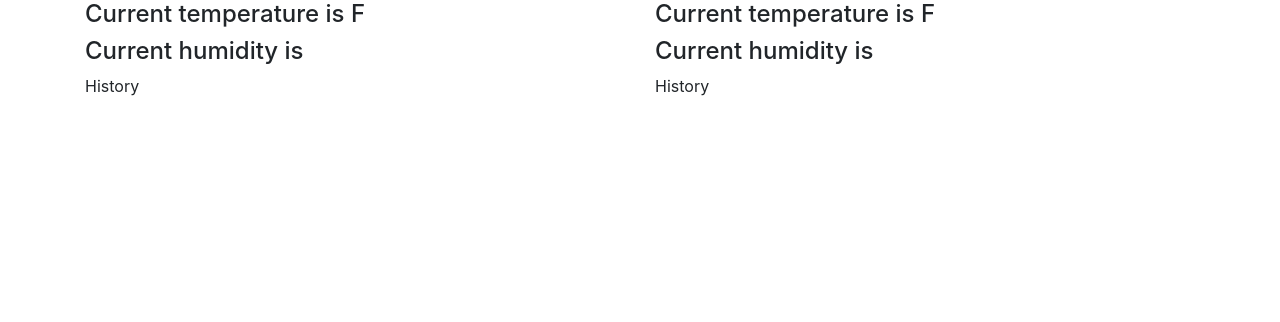
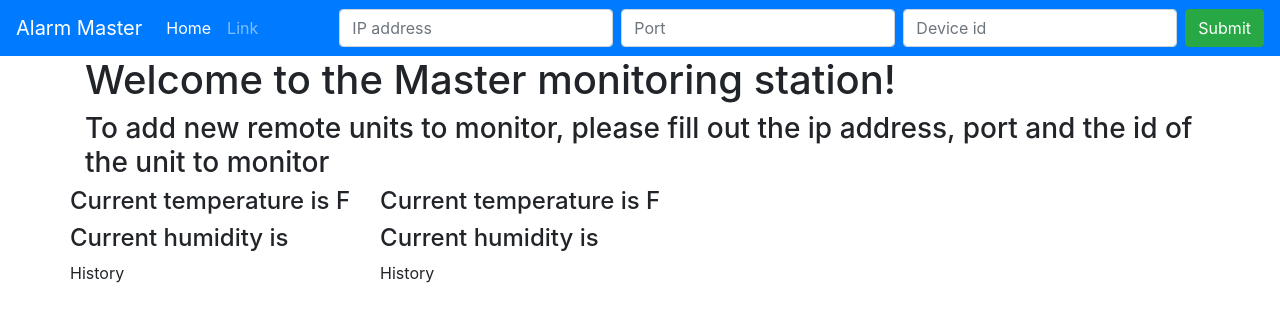
Before and after one commit to grigor-minasyan/arduino-rtu, a Flask app: page / in a window 1280 px wide. Shown: the top 322 px of the page. Run offline with Flask 2, Linux system fonts and the light colour scheme; parts of the project's set-up code (start-up, migrations or seed data) failed here and were passed over; some libraries are stand-ins or nearby versions.

Commit message:
fixed the mixed data, added option in lcd to change device id, made some html and javacript changes

```diff
--- a/master-server/DCPx_functions.py
+++ b/master-server/DCPx_functions.py
@@ -90,22 +90,24 @@
     buff.append(DCP_genCmndBCH(buff, len(buff)))
     return buff
 
-def DCP_is_valid_response(buffer, rtu):
-    return (buffer[len(buffer)-1] == DCP_genCmndBCH(buffer, len(buffer)-1) and buffer[0] == 0xaa and buffer[1] == 0xfa and buffer[2] == rtu.id)
+def DCP_is_valid_response(buffer):
+    return (buffer[len(buffer)-1] == DCP_genCmndBCH(buffer, len(buffer)-1) and buffer[0] == 0xaa and buffer[1] == 0xfa)
 
-def DCP_process_response(buffer, rtu_data):
+
+def DCP_process_response(buffer, rtu):
     """
     response packet to this is going to look like this
     [aa][fa][addr][opcode][00][val1][val2][val3][val4][alarms][bch] - means sending the threshold in C
     [aa][fa][addr][opcode][01][dt1][dt2][dt3][dt4][dt5][dt6][temp][hum][bch] - current temp
     [aa][fa][addr][opcode][02][dt1][dt2][dt3][dt4][dt5][dt6][temp][hum][bch] - year month sent in bitwise with temp and humidity
     """
-    if buffer[3] == DCP_op_name.FUDR: #get the command to process
-        if buffer[4] == 0:#updating the thresholds
-            rtu_data.set_thresholds([to_int8_t(buffer[5]), to_int8_t(buffer[6]), to_int8_t(buffer[7]), to_int8_t(buffer[8])], buffer[2])
-            rtu_data.set_alarms_binary(buffer[9], buffer[2])
-        if buffer[4] == 1:#updating the current
-            rtu_data.set_current_data(Dttimetemphum(buffer[5], buffer[6], buffer[7], buffer[8], buffer[9], buffer[10], to_int8_t(buffer[11]), buffer[12]), buffer[2])
-        if (buffer[4] == 2):#updating the history
-            temp_data = Dttimetemphum(buffer[5], buffer[6], buffer[7], buffer[8], buffer[9], buffer[10], to_int8_t(buffer[11]), buffer[12])
-            rtu_data.add_hist(temp_data, buffer[2])
+    if buffer[2] == rtu.id:
+        if buffer[3] == DCP_op_name.FUDR: #get the command to process
+            if buffer[4] == 0:#updating the thresholds
+                rtu.set_thresholds([to_int8_t(buffer[5]), to_int8_t(buffer[6]), to_int8_t(buffer[7]), to_int8_t(buffer[8])])
+                rtu.set_alarms_binary(buffer[9])
+            if buffer[4] == 1:#updating the current
+                rtu.set_current_data(Dttimetemphum(buffer[5], buffer[6], buffer[7], buffer[8], buffer[9], buffer[10], to_int8_t(buffer[11]), buffer[12]))
+            if (buffer[4] == 2):#updating the history
+                temp_data = Dttimetemphum(buffer[5], buffer[6], buffer[7], buffer[8], buffer[9], buffer[10], to_int8_t(buffer[11]), buffer[12])
+                rtu.add_hist(temp_data)
--- a/master-server/main.py
+++ b/master-server/main.py
@@ -2,7 +2,7 @@
 # An object of Flask class is our WSGI application.
 from flask import Flask, render_template, jsonify, request
 from json import JSONEncoder
-import threading, time, socket, sys, json
+import threading, time, socket, sys, json, pickle
 from DCPx_functions import *
 from RTU_data import *
 import smtplib
@@ -17,14 +17,18 @@
             return [obj.id, obj.thresholds, obj.alarms_binary, obj.current_data, list(obj.history)]
         return json.JSONEncoder.default(self, obj)
 
-# CONSTANTS
+
+
 RTU_list = []
-RTU_list.append(RTU_data(id=2, ip='192.168.2.177', port=9999, server_socket = socket.socket(socket.AF_INET, socket.SOCK_DGRAM), server_address = ('192.168.2.111', 20000)))
-RTU_list.append(RTU_data(id=3, ip='192.168.1.178', port=8888, server_socket = socket.socket(socket.AF_INET, socket.SOCK_DGRAM), server_address = ('192.168.1.111', 10000)))
-# RTU_list.append(RTU_data(id=2, ip='192.168.2.177', port=8888, server_address = ('192.168.2.111', 10000)))
-# RTU_list.append(RTU_data(id=3, ip='192.168.1.178', port=8888, server_address = ('192.168.1.111', 10000)))
-# sock = socket.socket(socket.AF_INET, socket.SOCK_DGRAM);
-# sock.setsockopt( socket.SOL_SOCKET, socket.SO_REUSEADDR, 1 )
+RTU_list = pickle.load(open('./master-server/stored_RTUs.pkl', 'rb'))
+
+# RTU_list.append(RTU_data(id=2, ip='192.168.1.102', port=8888))
+# RTU_list.append(RTU_data(id=3, ip='192.168.1.103', port=8888))
+
+sock = socket.socket(socket.AF_INET, socket.SOCK_DGRAM)
+server_address = ('192.168.1.101', 10000)
+sock.bind(server_address)
+
 def get_RTU_i(id):
     for i in range(len(RTU_list)):
         if RTU_list[i].id == id:
@@ -51,28 +55,25 @@
     if num == 0b0000:
         return 'Subject: {}\n\n{}'.format("Alarms clear, comfortable", "Alarms clear, comfortable")
 
-def listening_thread(rtu):
+def listening_thread():
     # function to continuously check for UDP
-    server_address = rtu.server_address
-    print('starting up RTU id # %i on port %s' % (rtu.id, server_address))
-
-    # sock.shutdown(2)
-    rtu.server_socket.bind(server_address)
-    # sock.listen(1)
-    # def check_incoming_traffic():
     while True:
         # print('\nwaiting to receive message')
-        data, address = rtu.server_socket.recvfrom(4096)
+        data, address = sock.recvfrom(1024)
         data_list = bytearray(data)
         # print('received %s bytes from %s' % (len(data), address))
         # print(':'.join(x.encode('hex') for x in data))
         if len(data_list) > 3:
             # print(' '.join(hex(i)[2:] for i in bytearray(data_list)))
-            if DCP_is_valid_response(data_list, rtu):
-                DCP_process_response(data_list, rtu)
-                if rtu.alarms_binary != rtu.prev_alarm_state:
-                    rtu.set_prev_alarm_state(rtu.alarms_binary, rtu.id)
-                    smtplib.SMTP('localhost').sendmail('RTU'+str(rtu.id)+'@master.com', ['master@master.com'], get_arlm_message(rtu.alarms_binary))
+            if DCP_is_valid_response(data_list):
+                if get_RTU_i(data_list[2])  == -1:
+                    print("No RTU found with an id of %s" % data_list[2])
+                else:
+                    rtu = RTU_list[get_RTU_i(data_list[2])]
+                    DCP_process_response(data_list,rtu)
+                    if rtu.alarms_binary != rtu.prev_alarm_state:
+                        rtu.set_prev_alarm_state(rtu.alarms_binary)
+                        smtplib.SMTP('localhost').sendmail('RTU'+str(rtu.id)+'@master.com', ['master@master.com'], get_arlm_message(rtu.alarms_binary))
 
 
 
@@ -83,31 +84,27 @@
 # responding to JSON request
 @app.route('/_update_cur_temp/<rtu_id>')
 def update_cur_temp(rtu_id):
+    pickle.dump(RTU_list, open('./master-server/stored_RTUs.pkl', 'wb')) #change the location of this line
     # sending a request to RTU
     if get_RTU_i(int(rtu_id)) == -1:
         print("no rtu found with id of %s" % rtu_id)
         return
+    rtu = RTU_list[get_RTU_i(int(rtu_id))]
     buff = bytearray(DCP_buildPoll(int(rtu_id), DCP_op_lookup(DCP_op_name.FUDR)))
     DCP_compress_AA_byte(buff)
-    sent = RTU_list[get_RTU_i(int(rtu_id))].server_socket.sendto(buff, (RTU_list[get_RTU_i(int(rtu_id))].ip, RTU_list[get_RTU_i(int(rtu_id))].port))
-    print("sending data for RTU %s with array size of %i" %(rtu_id, len(RTU_list[get_RTU_i(int(rtu_id))].history)))
-    return json.dumps(RTU_list[get_RTU_i(int(rtu_id))], indent=4, cls=RTU_data_Encoder)
+    sent = sock.sendto(buff, (rtu.ip, rtu.port))
+    print("sending data for RTU %s with array size of %i" %(rtu_id, len(rtu.history)))
+    return json.dumps(rtu, indent=4, cls=RTU_data_Encoder)
+
 
 # main driver function
 if __name__ == '__main__':
     t1 = threading.Thread(target=app.run)
+    listen = threading.Thread(target=listening_thread)
     t1.setDaemon(True)
-
-    rtu1 = threading.Thread(target=listening_thread, args=(RTU_list[0],))
-    rtu1.setDaemon(True)
-
-    rtu2 = threading.Thread(target=listening_thread, args=(RTU_list[1],))
-    rtu2.setDaemon(True)
-
+    listen.setDaemon(True)
     t1.start()
-    rtu1.start()
-    rtu2.start()
-
+    listen.start()
 
     try:
         while True:
--- a/master-server/static/js/main.js
+++ b/master-server/static/js/main.js
@@ -1,10 +1,36 @@
 // var cur_temp = 15;//{{ cur_temp }};
-let update_delay = 2000;
+let update_delay = 4000;
 let RTU_id = 2;
 let RTU2_id = 3;
 
 function to_f(c) {
   return 1.8*c+32;
+}
+
+function validate_form(ipaddress, port, id){
+  if (!(/^(25[0-5]|2[0-4][0-9]|[01]?[0-9][0-9]?)\.(25[0-5]|2[0-4][0-9]|[01]?[0-9][0-9]?)\.(25[0-5]|2[0-4][0-9]|[01]?[0-9][0-9]?)\.(25[0-5]|2[0-4][0-9]|[01]?[0-9][0-9]?)$/.test(ipaddress))){
+    alert("You have entered an invalid IP address!");
+    return (false);
+  }
+  if (isNaN(port) || port < 1 || port % 1 != 0) {
+    alert("Port number is invalid")
+    return false;
+  }
+  if (isNaN(id) || id < 1 || id % 1 != 0) {
+    alert("ID number is invalid")
+    return false;
+  }
+  return true;
+}
+
+function submit_rtu_data() {
+  let ip_address = document.getElementById("ip_address").value;
+  var port = document.getElementById("port").value;
+  var device_id = document.getElementById("device_id").value;
+  if (validate_form(ip_address, port, device_id)) {
+    alert("\nip_address: " + ip_address + "\nport: " + port + "\ndevice_id: " + device_id + "\nForm Submitted Successfully......");
+    $('input[type="text"], textarea').val('');
+  }
 }
 
 var RTU_obj;
--- a/master-server/templates/home.html
+++ b/master-server/templates/home.html
@@ -12,7 +12,40 @@
     <link rel="stylesheet" href="{{ url_for('static', filename='css/bootstrap.min.css') }}">
   </head>
   <body>
+
+    <nav class="navbar sticky-top navbar-expand-lg navbar-dark bg-primary">
+      <a class="navbar-brand" href="#">Alarm Master</a>
+      <button class="navbar-toggler" type="button" data-toggle="collapse" data-target="#navbarSupportedContent" aria-controls="navbarSupportedContent" aria-expanded="false" aria-label="Toggle navigation">
+        <span class="navbar-toggler-icon"></span>
+      </button>
+
+      <div class="collapse navbar-collapse" id="navbarSupportedContent">
+        <ul class="navbar-nav mr-auto">
+          <li class="nav-item active">
+            <a class="nav-link" href="#">Home <span class="sr-only">(current)</span></a>
+          </li>
+          <li class="nav-item">
+            <a class="nav-link" href="#">Link</a>
+          </li>
+        </ul>
+        <form class="form-inline my-2 my-lg-0" id = "new_rtu"  onsubmit="submit_rtu_data()">
+          <input type="text" class="form-control mr-sm-2" id="ip_address" placeholder="IP address">
+          <input type="text" class="form-control mr-sm-2" id="port" placeholder="Port">
+          <input type="text" class="form-control mr-sm-2" id="device_id" placeholder="Device id">
+          <button type="submit" class="btn btn-success my-2 my-sm-0">Submit</button>
+        </form>
+      </div>
+    </nav>
+
+
     <div class="container">
+      <div class="row justify-content-md-center">
+        <div class="col-sm-auto">
+          <h1>Welcome to the Master monitoring station!</h1>
+          <h3>To add new remote units to monitor, please fill out the ip address, port and the id of the unit to monitor</h3>
+        </div>
+      </div>
+      <div class="row">
       <div class="row">
         <div class="col">
           <h4>Current temperature is <span id="temp2"></span>F</h4>
```
Also changed, not shown: master-server/RTU_data.py (+16 -32 lines), 5 other files.
